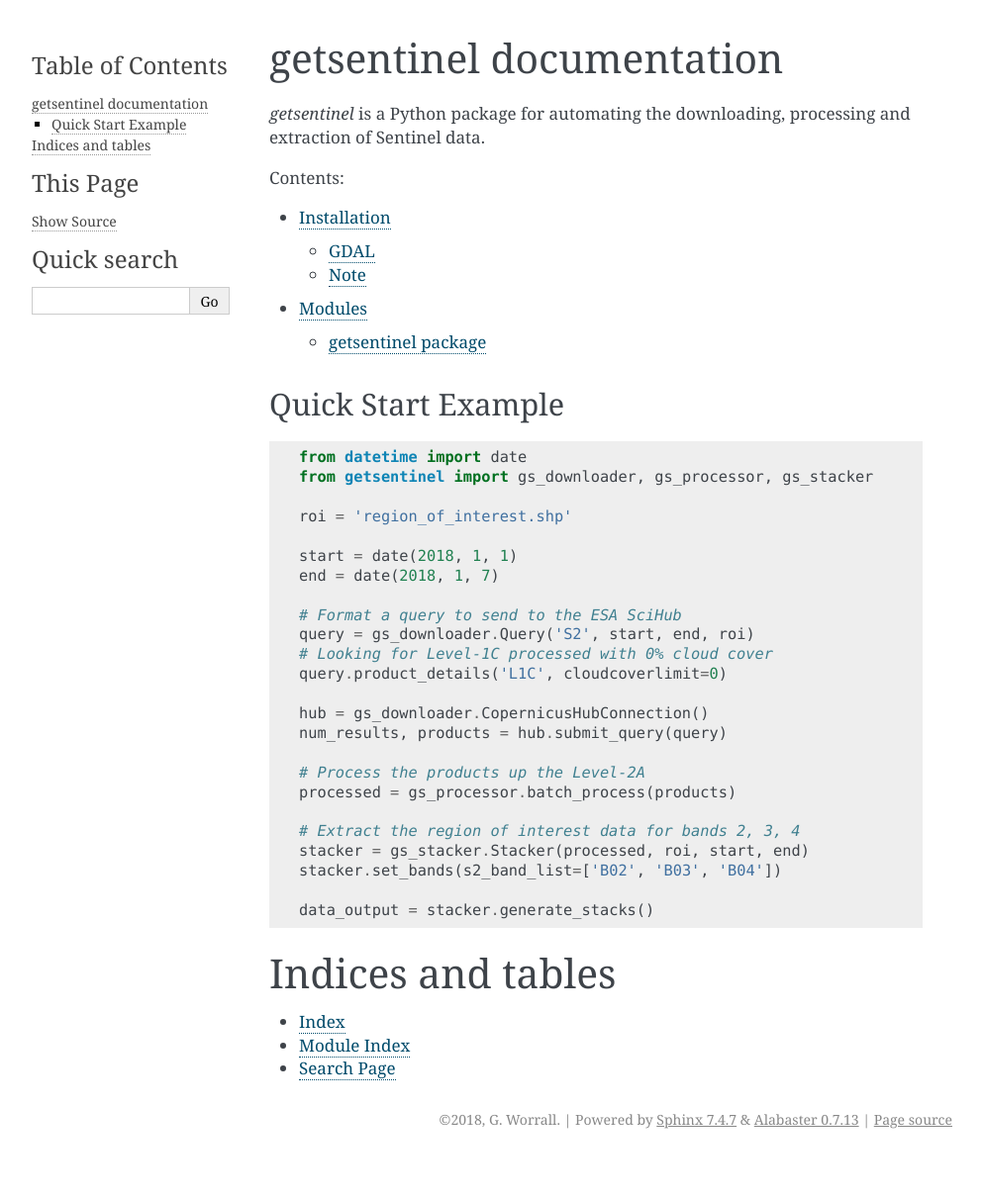
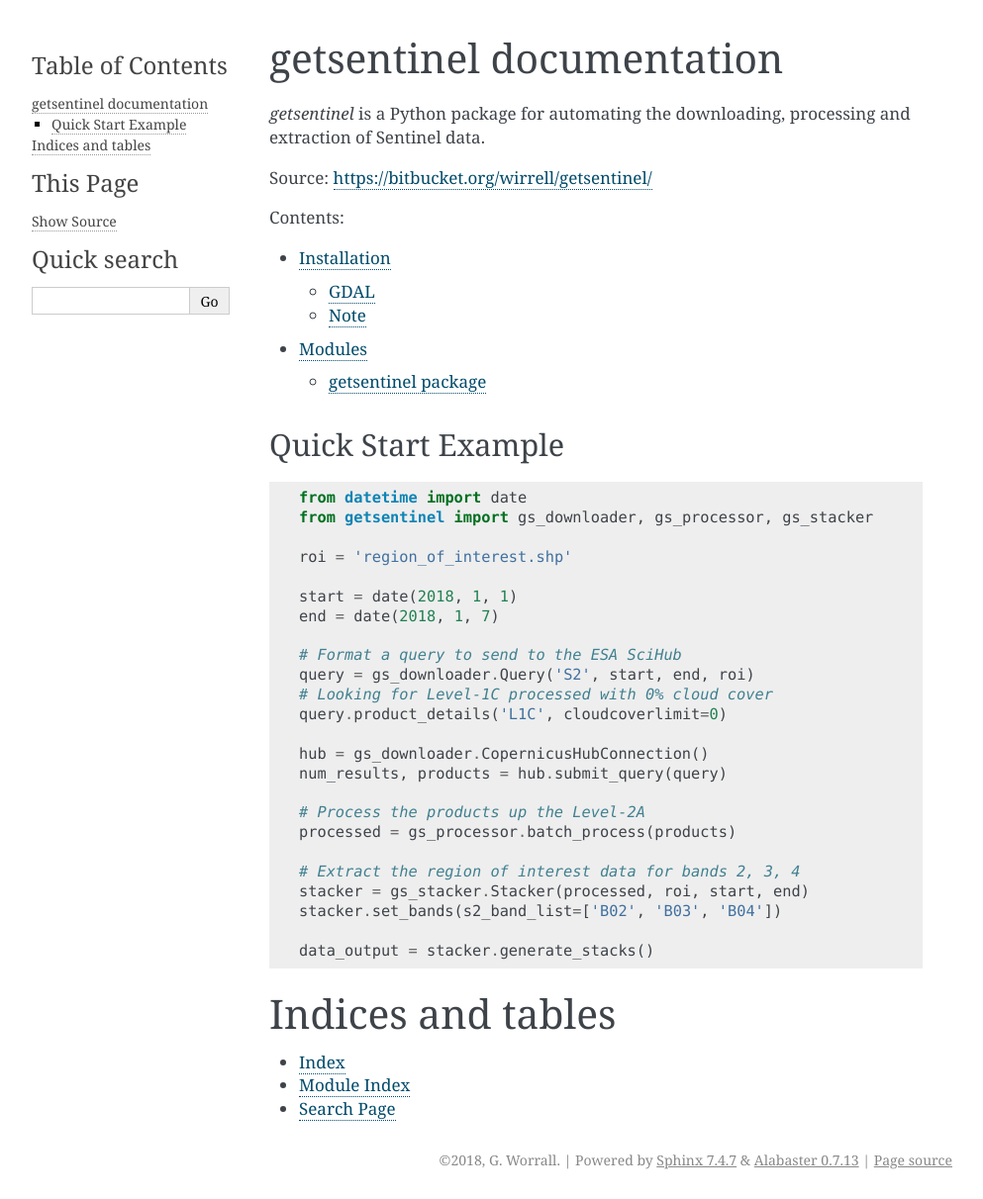
Before and after one commit to wirrell/getsentinel, a Sphinx documentation site: the page built from docs/source/index.rst, in a window 1280 px wide. Shown: the whole page at 99% size, without its empty margins (148-1141 px from the left). Built offline with Sphinx 7.4.7, drawn with Linux system fonts in a browser that asks for light colours; before the commit the page ends 1171 px from its top, so only the background shows below that; some of the changed lines change nothing that is shown.

Commit message:
Linked source in docs.

```diff
--- a/docs/source/index.rst
+++ b/docs/source/index.rst
@@ -3,6 +3,8 @@ getsentinel documentation
 
 `getsentinel` is a Python package for automating the downloading, processing
 and extraction of Sentinel data.
+
+Source: https://bitbucket.org/wirrell/getsentinel/
 
 .. toctree::
    :maxdepth: 2
```
Also changed, not shown: 9 other files.
